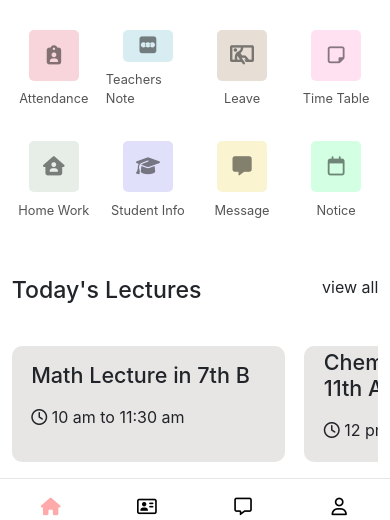
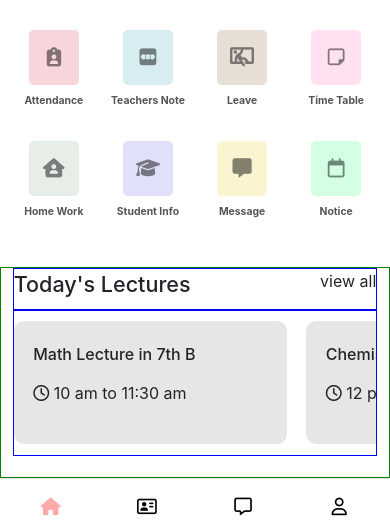
Before and after one commit to Rupam-B/school-management-app, a React (Create React App) app: page /studentHome in a window 390 px wide. Shown: the part 282-802 px from the top of the page. Built offline with nearby package versions, Linux system fonts and the light colour scheme.

Commit message:
reinnovate landing page 1

```diff
--- a/src/Components/Student Section/StudentHome/StudentHome.jsx
+++ b/src/Components/Student Section/StudentHome/StudentHome.jsx
@@ -109,21 +109,21 @@ const StudentHome = () => {
 
         <div className='Student-Home-Lectures-content-div'>
           <div className='Student-Lectures-content-div-top'>
-            <h3>Today's Lectures</h3>
+            <h4>Today's Lectures</h4>
             <p>view all</p>
           </div>
           <div className='Student-Lectures-content-div-bottom'>
             <div className='Student-Lectures-content-div-bottom-one'>
-              <h4>Math Lecture in 7th B</h4>
+              <h6>Math Lecture in 7th B</h6>
               <p><i className="fa-regular fa-clock"></i> 10 am to 11:30 am</p>
 
             </div>
             <div className='Student-Lectures-content-div-bottom-one'>
-              <h4>Chemistry Lecture in 11th A</h4>
+              <h6>Chemistry Lecture in 11th A</h6>
               <p><i className="fa-regular fa-clock"></i> 12 pm to 1:30 pm</p>
             </div>
             <div className='Student-Lectures-content-div-bottom-one'>
-              <h4>Physics Lecture in 12th B</h4>
+              <h6>Physics Lecture in 12th B</h6>
               <p><i className="fa-regular fa-clock"></i> 2 pm to 3:30 pm</p>
             </div>
           </div>
--- a/src/Components/Student Section/StudentHome/StudentHomeStyle.css
+++ b/src/Components/Student Section/StudentHome/StudentHomeStyle.css
@@ -115,8 +115,9 @@
     align-items: center;
 }
 .Student-Home-Main-icons p{
-    font-size: 0.8rem;
+    font-size: 0.65rem;
     color: rgb(12, 12, 12,0.7);
+    font-weight: bold;
 }
 .Student-Home-Main-icons-inner-div{
     width: 60%;
@@ -137,26 +138,27 @@
 .Student-Home-Lectures-content-div{
     width: 100vw;
     height: 25vh;
-    /* border: 1px solid green; */
+    border: 1px solid green;
     margin-top: 2vh;
-    padding: 1vh 3vw;
+    padding: 0 3vw;
 }
 .Student-Lectures-content-div-top{
     width: 100%;
     display: flex;
     justify-content: space-between;
     align-items: center;
+    border: 1px solid blue;
 }
 .Student-Lectures-content-div-bottom{
     width: 100%;
     height: 70%;
-    margin-top: 2.5vh;
+    margin-top: 0;
     display: flex;
     align-items: center;
     overflow-x: auto;
     overflow-y: hidden;
     scroll-behavior: smooth;
-    /* border: 1px solid blue; */
+    border: 1px solid blue;
 }
 
 
```
